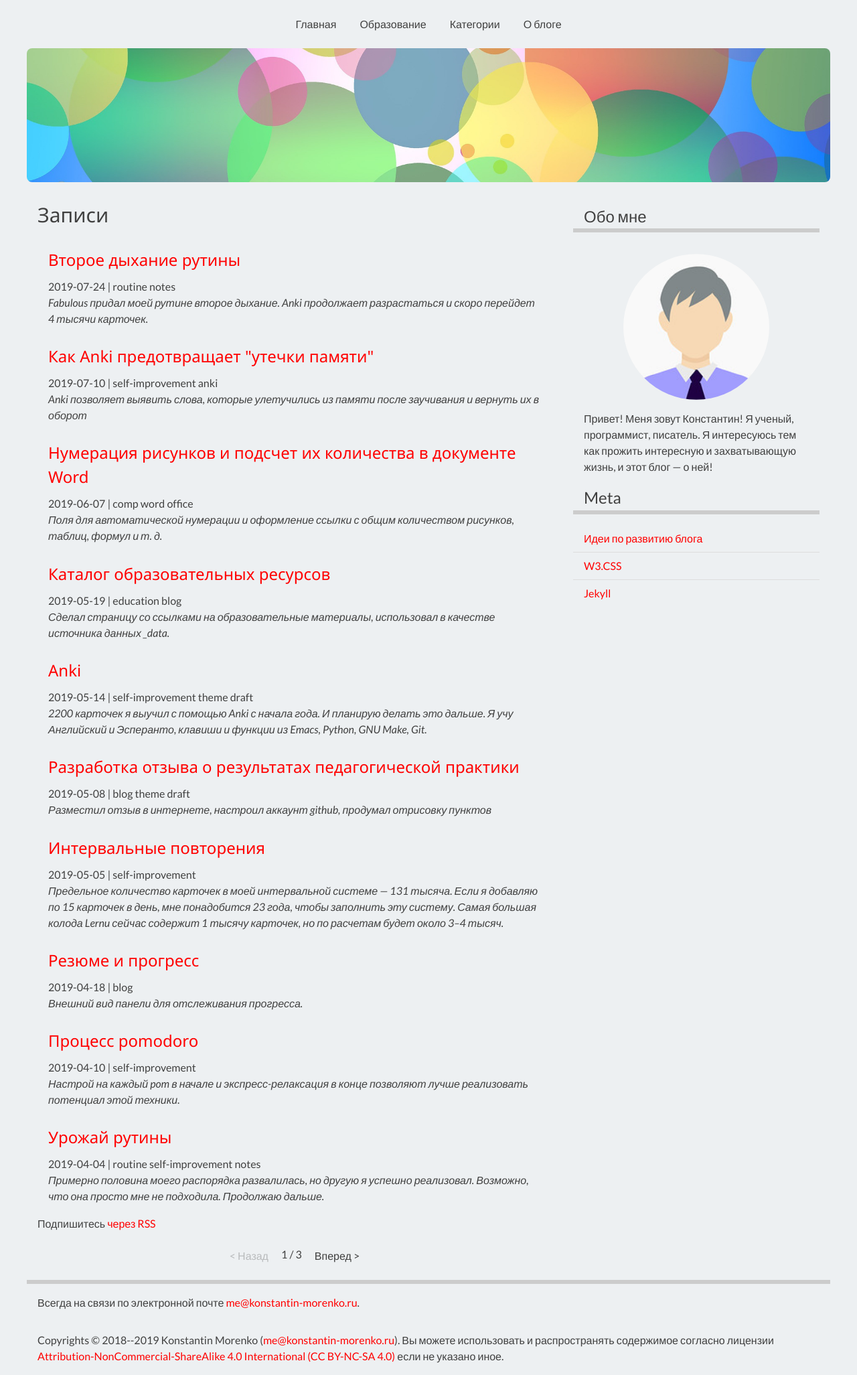
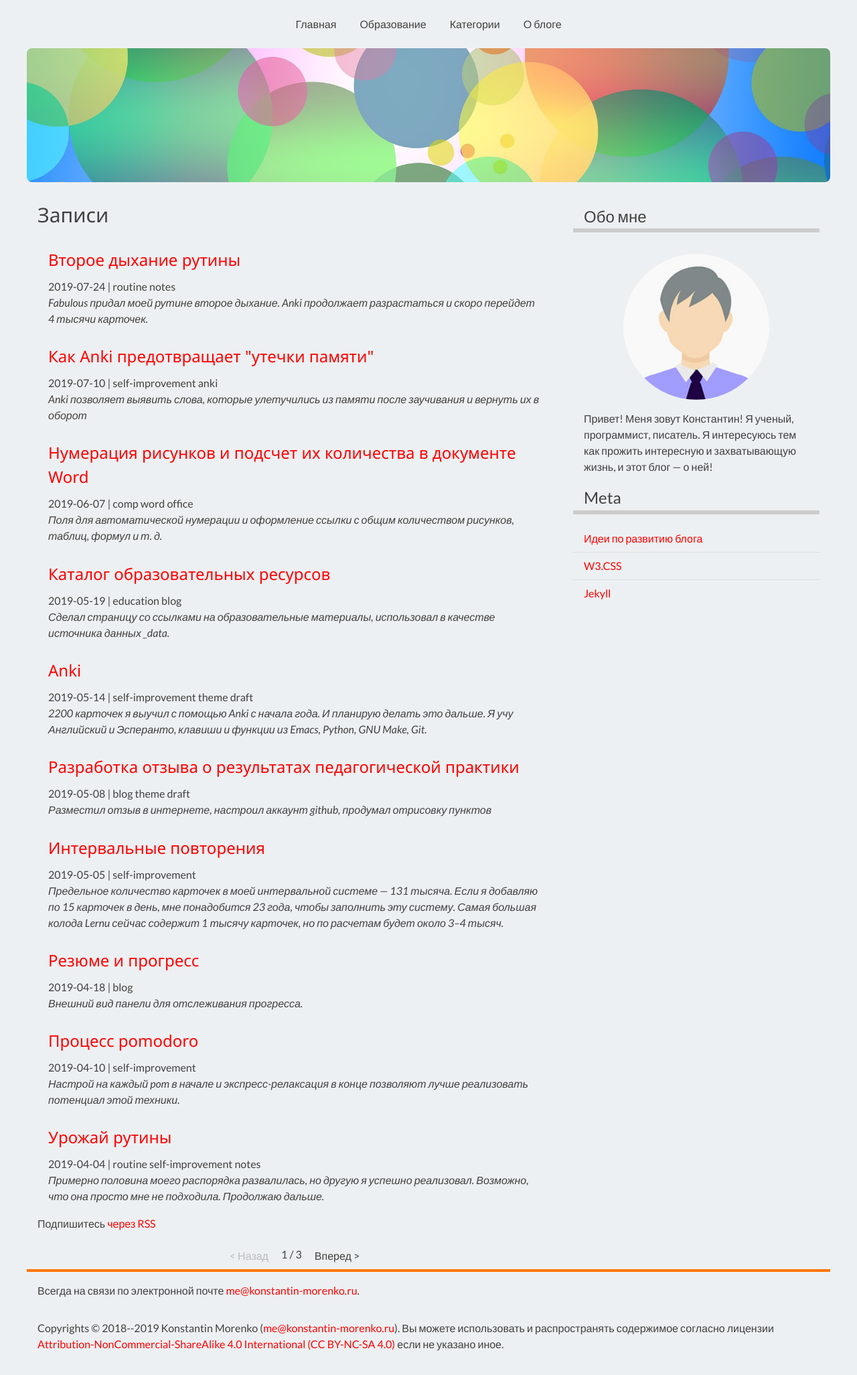
Before and after one commit to konstantin-morenko/personal-site, a Jekyll site: the page built from index.html, in a window 1280 px wide. Shown: the whole page at 67% size. Built offline with Jekyll 4.4.1, drawn with Linux system fonts in a browser that asks for light colours; the list of posts is cut into pages by our own code.

Commit message:
SASS body footer

```diff
--- a/_includes/footer.html
+++ b/_includes/footer.html
@@ -1,4 +1,4 @@
-<footer class="w3-topbar w3-margin-top">
+<footer>
 
   <div>
   {% include contacts.html %}
--- a/assets/style.scss
+++ b/assets/style.scss
@@ -3,13 +3,17 @@
 
 @import url(https://fonts.googleapis.com/css?family=Lato:400,700,400italic,700italic|Roboto+Slab:400,700|Inconsolata:400,700);
 
-$default-border: 4px;
+$default-border-width: 4px;
 
 // https://colorscheme.ru/#0051Tw0w0w0w0
 
 $main-color: #FF0000;
 $aux-color-a: #FF7400;
 $aux-color-b: #CD0074;
+
+@mixin border-top {
+    border-top: $default-border-width solid $aux-color-a;
+}
 
 body {
     max-width: 1200px;
@@ -20,6 +24,10 @@ body {
     font-family:"Lato","proxima-nova","Helvetica Neue",Arial,sans-serif;
     font-weight:normal;
     font-size: 16px;
+
+    footer {
+	@include border-top;
+    }
 }
 
 // elements
```
